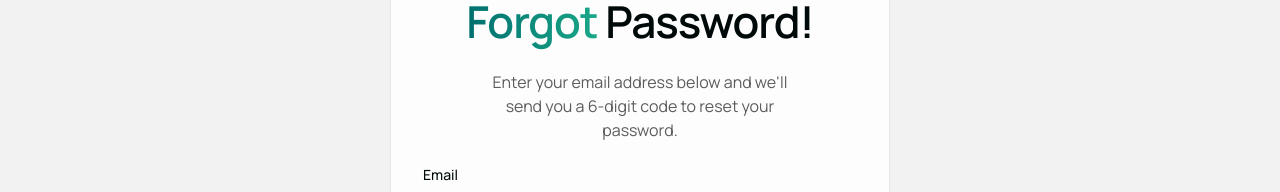
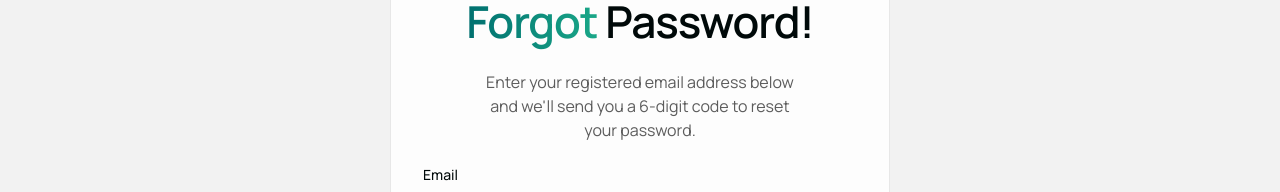
Before and after one commit to jamtechdev/propscore-ui, a React (Vite) app: page /auth/forgot-password in a window 1280 px wide. Shown: the part 355-547 px from the top of the page. Built offline with nearby package versions, Linux system fonts and the light colour scheme.

Commit message:
Fixed OTP not working, dropdown issue

```diff
--- a/package.json
+++ b/package.json
@@ -13,6 +13,7 @@
     "@fortawesome/fontawesome-svg-core": "^6.7.2",
     "@fortawesome/free-solid-svg-icons": "^6.7.2",
     "@fortawesome/react-fontawesome": "^0.2.2",
+    "@react-google-maps/api": "^2.20.7",
     "axios": "^1.10.0",
     "bootstrap": "^5.3.7",
     "react": "^19.1.0",
--- a/src/Pages/ForgotPassword/VerifyEmailPage.jsx
+++ b/src/Pages/ForgotPassword/VerifyEmailPage.jsx
@@ -75,7 +75,6 @@ export default function VerifyEmailPage() {
   };
 
   const resendOtp = async () => {
-    console.log("resendOtp called");
     setLoading(true); // Set loading to true while API call is in progress
     try {
       const payload = mode === "reset" ? { email } : { user_id: userId };
--- a/src/Pages/ForgotPassword/forgotpassword.jsx
+++ b/src/Pages/ForgotPassword/forgotpassword.jsx
@@ -32,7 +32,7 @@ export default function ForgotPassword() {
         },
       });
     } catch (err) {
-      setError("Failed to send OTP. Please try again.");
+      setError(err.response?.data?.errors ||"Failed to send OTP. Please try again.");
     }
   };
 
@@ -53,7 +53,7 @@ export default function ForgotPassword() {
               <span className="primary-gradient-heading">Forgot</span> Password!
             </h1>
             <p className="para text-center">
-              Enter your email address below and we'll send you a 6-digit code
+              Enter your registered email address below and we'll send you a 6-digit code
               to reset your password.
             </p>
             <form onSubmit={handleSubmit} className="px-24 login-form">
--- a/src/Pages/Register/index.jsx
+++ b/src/Pages/Register/index.jsx
@@ -3,6 +3,7 @@ import { Link, useNavigate } from "react-router";
 import api from "../../api.js";
 import Header_V1 from "../../Component/header/header-v1/header.jsx";
 import "./index.css";
+import PlacesAutocompleteInput from "../../Component/Autocomplete/PlacesAutoComplete.jsx";
 
 export default function Register() {
   const navigate = useNavigate();
@@ -256,10 +257,7 @@ export default function Register() {
                 </div>
                 <div className="an-acccount">
                   <span>Already have an account ?</span>{" "}
-                  <Link
-                    className="primary-gradient-heading"
-                    to="/auth/login"
-                  >
+                  <Link className="primary-gradient-heading" to="/auth/login">
                     Log In
                   </Link>
                 </div>
```
Also changed, not shown: 1 other file (tests, documents, lock files or other folders).
